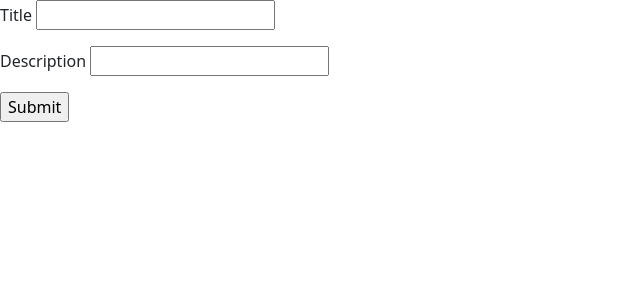
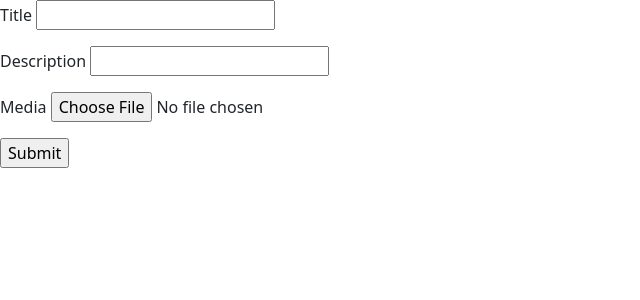
Before and after one commit to b3fr4nk/PlanUP, a Flask app: page /posts/1 in a window 1280 px wide. Shown: the top 300 px of the page, without its empty margins (0-640 px from the left). Run offline with Flask 3, Linux system fonts and the light colour scheme; data that the repository does not hold is empty.

Commit message:
fixed filename bug

```diff
--- a/routes/posts.py
+++ b/routes/posts.py
@@ -14,10 +14,11 @@ def new_post():
 
   if form.validate_on_submit():
     print('valid')
-    filename = ''
-    if form.media.data is not None:
+    try:
       filename = secure_filename(form.media.data.filename)
       form.file.data.save('uploads/' + filename)
+    except AttributeError:
+      filename = ''
 
     new_post = Post(
       title = form.title.data,
@@ -50,15 +51,14 @@ def get_post(post_id):
     post.title = form.title.data
     post.description = form.description.data
 
-    # TODO find a way to update the file without throwing an error when there is no update
-    # try:
+    try:
+      filename = secure_filename(form.media.data.filename)
+      form.file.data.save('uploads/' + filename)
+    except AttributeError:
+      filename = post.media
 
-    #   if form.media.data is not None:
-    #     filename = secure_filename(form.media.data.filename)
-    #     form.file.data.save('uploads/' + filename)
-    #     post.media = filename
-    # except:
-    #   print('invalid file type')
+    post.media = filename
+
   db.session.commit()
 
   return render_template('post.html', post=post, form=form)
--- a/templates/post.html
+++ b/templates/post.html
@@ -1,11 +1,10 @@
-{% extends 'base.html' %}
-
-{% block title %} {{post.title}}-planUp{% endblock %}
-
-{{post.title}} {{post.description}}
-
-{% block content %}
-  <form class="form-group" action="{{url_for('posts.get_post', post_id=post.id)}}" method="POST">
+{% extends 'base.html' %} {% block title %} {{post.title}}-planUp{% endblock %}
+{{post.title}} {{post.description}} {% block content %}
+<form
+  class="form-group"
+  action="{{url_for('posts.get_post', post_id=post.id)}}"
+  method="POST"
+>
   {{form.csrf_token}} {{form.title.label}} {{form.title}}
 
   <ul>
@@ -22,6 +21,14 @@
     {% endfor %}
   </ul>
 
+  {{form.media.label}} {{form.media}}
+
+  <ul>
+    {% for error in form.media.errors %}
+    <li class="text-decoration-none error">{{ error }}</li>
+    {% endfor %}
+  </ul>
+
   <input type="submit" value="Submit" />
 </form>
 {% endblock %}
```
Lines whose indentation alone changed are shown as unchanged.
